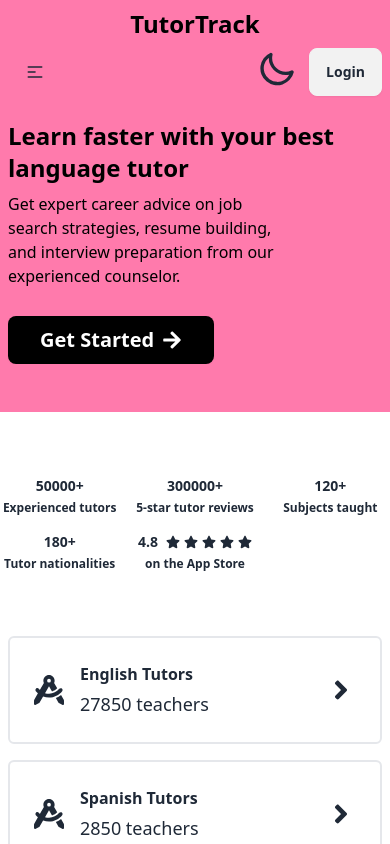
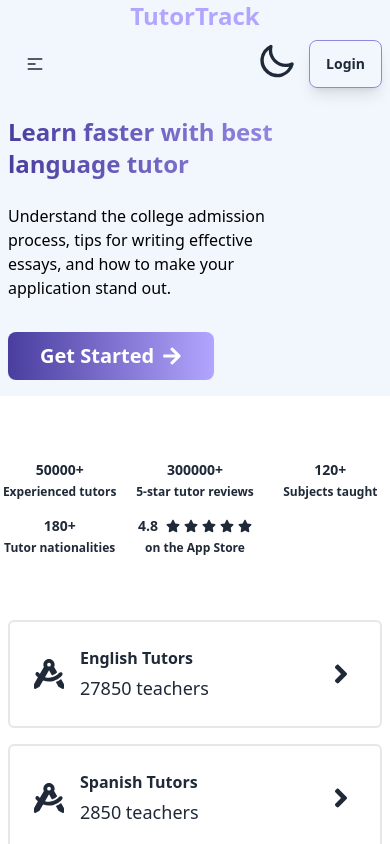
Before and after one commit to rejaul48/TutorTrack-client-side, a React (Vite) app: page / in a window 390 px wide. Shown: the top 844 px of the page. Built offline with nearby package versions, Linux system fonts and the light colour scheme; no server answers.

Commit message:
header and banner section polish

```diff
--- a/src/components/Header/Header.jsx
+++ b/src/components/Header/Header.jsx
@@ -25,9 +25,25 @@
         <li>
             <NavLink
                 to="/"
+                // className={({ isActive }) =>
+                //     `btn border-none text-[15px] shadow-none rounded-md ${isActive ? 'border-b border-b-[#B2A5FF] text-white' : 'bg-transparent text-black'} hover:bg-black hover:bg-opacity-45 hover:text-white`
+                // }
+
                 className={({ isActive }) =>
-                    `btn border-none shadow-none rounded-md ${isActive ? 'bg-orange-400 text-white' : 'bg-transparent text-black'} hover:bg-black hover:bg-opacity-45 hover:text-white`
-                }>
+                    `btn border-transparent text-[15px] shadow-none rounded-md ${isActive
+                        ? 'border-b-4 border-b-[#B2A5FF] text-black bg-transparent'
+                        : 'bg-transparent text-black border-b-2 border-transparent'
+                    }
+
+
+                    hover:border-transparent
+                    hover:border-b-2 hover:border-b-[#B2A5FF] hover:bg-transparent`
+                }
+
+
+
+
+            >
                 Home
             </NavLink>
         </li>
@@ -35,8 +51,15 @@
             <NavLink
                 to="/find-tutors"
                 className={({ isActive }) =>
-                    `btn border-none shadow-none rounded-md ${isActive ? 'bg-orange-400 text-white' : 'bg-transparent text-black'} hover:bg-black hover:bg-opacity-45 hover:text-white`
-                }>
+                    `btn border-transparent text-[15px] shadow-none rounded-md ${isActive
+                        ? 'border-b-4 border-b-[#B2A5FF] text-black bg-transparent'
+                        : 'bg-transparent text-black border-b-2 border-transparent'
+                    }
+                    hover:border-transparent
+                    hover:border-b-2 hover:border-b-[#B2A5FF] hover:bg-transparent`
+                }
+
+            >
                 Find Tutors
             </NavLink>
         </li>
@@ -48,8 +71,15 @@
                     <NavLink
                         to="/add-tutorials"
                         className={({ isActive }) =>
-                            `btn border-none shadow-none rounded-md ${isActive ? 'bg-orange-400 text-white' : 'bg-transparent text-black'} hover:bg-black hover:bg-opacity-45 hover:text-white`
-                        }>
+                            `btn border-transparent text-[15px] shadow-none rounded-md ${isActive
+                                ? 'border-b-4 border-b-[#B2A5FF] text-black bg-transparent'
+                                : 'bg-transparent text-black border-b-2 border-transparent'
+                            }
+                            hover:border-transparent
+                            hover:border-b-2 hover:border-b-[#B2A5FF] hover:bg-transparent`
+                        }
+
+                        >
                         Add Tutorials
                     </NavLink>
                 </li>
@@ -57,8 +87,15 @@
                     <NavLink
                         to="/my-tutorials"
                         className={({ isActive }) =>
-                            `btn border-none shadow-none rounded-md ${isActive ? 'bg-orange-400 text-white' : 'bg-transparent text-black'} hover:bg-black hover:bg-opacity-45 hover:text-white`
-                        }>
+                            `btn border-transparent text-[15px] shadow-none rounded-md ${isActive
+                                ? 'border-b-4 border-b-[#B2A5FF] text-black bg-transparent'
+                                : 'bg-transparent text-black border-b-2 border-transparent'
+                            }
+                            hover:border-transparent
+                            hover:border-b-2 hover:border-b-[#B2A5FF] hover:bg-transparent`
+                        }
+
+                        >
                         My Tutorials
                     </NavLink>
                 </li>
@@ -66,10 +103,15 @@
                     <NavLink
                         to="/myBooked-tutors"
                         className={({ isActive }) =>
-                            `btn border-none shadow-none rounded-md ${isActive ? 'bg-orange-400 text-white' : 'bg-transparent text-black'} hover:bg-black hover:bg-opacity-45 hover:text-white`
+                            `btn border-transparent text-[15px] shadow-none rounded-md ${isActive
+                                ? 'border-b-4 border-b-[#B2A5FF] text-black bg-transparent'
+                                : 'bg-transparent text-black border-b-2 border-transparent'
+                            }
+                            hover:border-transparent
+                            hover:border-b-2 hover:border-b-[#B2A5FF] hover:bg-transparent`
+                        }
 
-
-                        }>
+                        >
                         My Booked Tutors
                     </NavLink>
                 </li>
@@ -86,7 +128,7 @@
 
             <div className='max-w-7xl mx-auto' >
                 <div className='text-center md:hidden'>
-                    <Link to={'/'} className={`text-2xl lg:text-4xl font-bold ${theme === 'dark' ? 'text-white' : 'text-black'}`}>TutorTrack</Link>
+                    <Link to={'/'} className={`text-2xl lg:text-4xl font-bold ${theme === 'dark' ? 'text-[#B2A5FF]' : 'text-[#B2A5FF]'}`}>TutorTrack</Link>
                 </div>
                 <div className="navbar ">
                     <div className="navbar-start">
@@ -113,7 +155,7 @@
                                 }
                             </ul>
                         </div>
-                        <Link to={'/'} className={`text-2xl lg:text-4xl font-bold ${theme === 'dark' ? 'text-white' : 'text-black'} hidden md:block`}>TutorTrack</Link>
+                        <Link to={'/'} className={`text-2xl lg:text-4xl font-bold bg-gradient-to-r from-[#493D9E] to-[#B2A5FF] bg-clip-text text-transparent hidden md:block`}>TutorTrack</Link>
                     </div>
                     <div className="navbar-center hidden lg:flex">
                         <ul className="menu menu-horizontal px-1  ">
@@ -151,7 +193,7 @@
                             </div>
                         }
                         {
-                            user?.email ? <Link onClick={() => { userLogOut() }} className='btn px-3'>Logout</Link> : <Link to={'/login'} className='btn'>Login</Link>
+                            user?.email ? <Link onClick={() => { userLogOut() }}  className='btn bg-transparent border-[#9285E1] shadow-lg hover:bg-transparent '>Logout</Link> : <Link to={'/login'} className='btn bg-transparent border-[#9285E1] shadow-lg hover:bg-transparent '>Login</Link>
                         }
 
                     </div>
--- a/src/components/HeroSlider/HeroSlider.jsx
+++ b/src/components/HeroSlider/HeroSlider.jsx
@@ -1,31 +1,28 @@
-// import Swiper core and required modules
-import { Navigation, Pagination, Scrollbar, A11y } from 'swiper/modules';
 
 import { Swiper, SwiperSlide } from 'swiper/react';
+import { Navigation, Pagination, Scrollbar, A11y, Autoplay } from 'swiper/modules';
 
-// Import Swiper styles
 import 'swiper/css';
 import 'swiper/css/navigation';
 import 'swiper/css/pagination';
 import 'swiper/css/scrollbar';
+
 import { FaArrowRight, FaChevronLeft, FaChevronRight } from 'react-icons/fa';
 import { useContext } from 'react';
 import { TutorContext } from '../../contextApi/TutorContext';
 
 const HeroSlider = () => {
-
-    //get theme state value
-    const { theme } = useContext(TutorContext)
+  const { theme } = useContext(TutorContext);
 
   const sliderData = [
     {
       image: "https://i.imgur.com/KG5IAu6.jpeg",
-            category: "Learn faster with your best language tutor",
+      category: "Learn faster with best language tutor",
       description: "Get expert career advice on job search strategies, resume building, and interview preparation from our experienced counselor."
     },
     {
       image: "https://i.imgur.com/lp7dtJd.jpeg",
-            category: "Learn faster with your best language tutor",
+      category: "Learn faster with best language tutor",
       description: "Understand the college admission process, tips for writing effective essays, and how to make your application stand out."
     },
     {
@@ -46,11 +43,10 @@
   ];
 
   return (
-        <>
-            <div className='bg-[#FF7AAC] h-[300px] md:h-[340px] lg:h-[430px] '>
-                <div className='max-w-7xl mx-auto'>
+    <div className='h-[300px] md:h-[340px] lg:h-[480px] bg-[#F2F6FD] lg:pt-12'>
+      <div className='max-w-7xl mx-auto relative'>
         <Swiper
-                        modules={[Navigation, Pagination, Scrollbar, A11y]}
+          modules={[Navigation, Pagination, Scrollbar, A11y, Autoplay]}
           spaceBetween={50}
           slidesPerView={1}
           loop={true}
@@ -58,97 +54,58 @@
             nextEl: '.custom-next',
             prevEl: '.custom-prev',
           }}
-                        onSwiper={() => { }}
-                        onSlideChange={() => { }}
+          autoplay={{
+            delay: 4000,
+            disableOnInteraction: false,
+          }}
+          onSwiper={() => {}}
+          onSlideChange={() => {}}
           className="w-full h-full"
         >
           {sliderData.map((slider, ind) => (
             <SwiperSlide key={ind}>
-                                <div className="md:flex mt-2 lg:mt-0 items-center gap-5 md:pt-16 lg:h-[380px]">
-
-                                    <div className="w-full h-full md:w-5/12 lg:w-5/12 px-2 xl:px-0">
-                                        <div className="hero_content md:pl-16">
-                                            <h2 className={`text-2xl md:text-xl lg:text-4xl font-bold ${theme === 'dark' ? 'text-white' : 'text-black'}`}>
+              <div className="md:flex mt-2 lg:mt-0  gap-5  lg:pt-16 lg:h-[380px]">
+                <div className="w-full h-full md:w-6/12 lg:w-6/12 px-2 xl:px-0">
+                  <div className="hero_content md:pl-6">
+                    <h2 className={`text-2xl  lg:text-5xl font-bold py-3 bg-gradient-to-r from-[#493D9E] to-[#B2A5FF] bg-clip-text text-transparent`}>
                       {slider.category}
                     </h2>
-
-                                            <p className={`w-9/12 md:w-10/12 lg:w-9/12 md:text-sm my-2 ${theme === 'dark' ? 'text-white' : 'text-black'}`}>{slider.description}</p>
-                                            <a
-                                                href="#service"
-                                                className="btn bg-black text-white mt-5 text-xl md:text-lg border-none px-8 md:px-10 md:h-[55px] rounded-lg
-                                            hover:bg-opacity-50
-
-                                            "
-                                            >
-                                                Get Started <FaArrowRight ></FaArrowRight>
+                    <p className={`w-9/12 lg:w-10/12 md:text-[16px] my-3 text-black`}>
+                      {slider.description}
+                    </p>
+                    <a href="#service" className="btn  bg-gradient-to-r from-[#493D9E] to-[#B2A5FF] text-white mt-5 text-xl md:text-lg border-none px-8 md:px-10 md:h-[55px] rounded-lg hover:bg-opacity-50">
+                      Get Started <FaArrowRight />
                     </a>
                   </div>
                 </div>
 
+                <div className="w-full md:w-6/12 lg:w-6/12 hidden md:block relative h-full">
+                  <div className="w-full h-full relative flex items-center justify-center">
 
-                                    <div className="w-full md:w-7/12 lg:w-7/12 hidden md:block relative h-full">
-                                        {/* bottom two img here */}
-                                        <div className="w-full h-full relative flex items-center justify-center">
-                                            <img
-                                                className="
-                                            md:w-[300px] md:h-[200px]
-                                            lg:w-[460px] lg:h-[250px]
-                                            xl:w-[420px] xl:h-[250px] object-cover"
-                                                src={slider.image}
-                                                alt="slider img"
-                                            />
 
-                                            <div className='absolute md:-top-3 lg:top-0 left-[120px]'>
-                                                <img
-                                                    className="
-                                                md:w-[230px] md:h-[240px]
-                                                lg:w-[380px] lg:h-[285px]
-                                                xl:w-[440px] xl:h-[300px] object-cover"
+                    <div className='absolute md:top-7 lg:top-0 left-[120px]'>
+                      <img className="md:w-[230px] md:h-[240px] lg:w-[380px] lg:h-[285px] xl:w-[490px] xl:h-[300px] object-cover"
                         src={slider.image}
                         alt="slider img"
                       />
                     </div>
-
                   </div>
 
-                                        {/* top img */}
-                                        <div className='absolute md:-top-12 lg:-top-8 -left-6 lg:left-4 bg-orange-300 h-full  flex justify-center'>
-                                            <img
-                                                className="
-                                            md:w-[360px] md:h-[280px]
-                                            lg:w-[460px] lg:h-[320px]
-                                            xl:w-[520px] xl:h-[420px] object-cover"
+                  <div className='absolute md:top-4 lg:-top-8 -left-6 lg:left-4 bg-orange-300 h-full flex justify-center'>
+                    <img className="md:w-[360px] md:h-[280px] lg:w-[460px] lg:h-[320px] xl:w-[560px] xl:h-[480px] object-cover"
                       src={slider.image}
                       alt="slider img"
                     />
                   </div>
-
                 </div>
-
-
-
-
               </div>
             </SwiperSlide>
           ))}
-                        {/* Custom Navigation Buttons */}
-                        <button
-                            className="custom-prev hidden md:block absolute left-2 top-1/2 transform -translate-y-1/2  text-white p-2 rounded-full z-10"
-                        >
 
-                            <FaChevronLeft className='text-orange-400 size-8'></FaChevronLeft>
-                        </button>
-                        <button
-                            className="custom-next hidden md:block absolute right-2 top-1/2 transform -translate-y-1/2  text-white p-2 rounded-full z-10"
-                        >
-                            <FaChevronRight className='text-orange-400 size-8'></FaChevronRight>
-                        </button>
+
         </Swiper>
       </div>
-
     </div>
-
-        </ >
   );
 };
 
--- a/src/layouts/MainLayout/MainLayout.jsx
+++ b/src/layouts/MainLayout/MainLayout.jsx
@@ -6,7 +6,7 @@
 const Mainlayout = () => {
     return (
         <>
-            <div className='bg-[#FF7AAC] py-2 sticky top-0 z-50 h-auto'>
+            <div className='bg-[#F2F6FD] sticky top-0 z-50 h-auto'>
                 <Header ></Header>
             </div>
 
```
Lines whose indentation alone changed are shown as unchanged.
